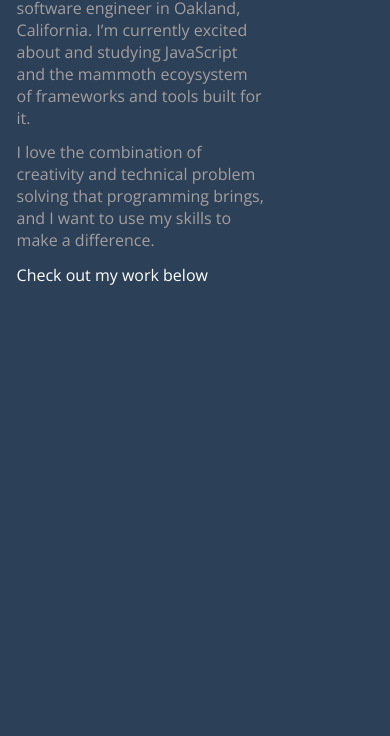
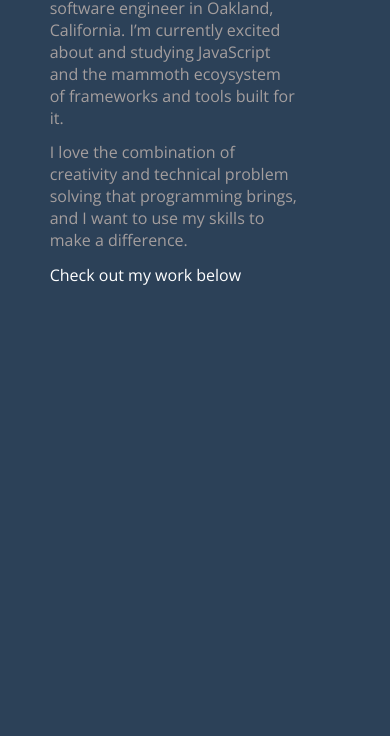
Before and after one commit to kjswalls/portfolio, a website: page views/index.html in a window 390 px wide. Shown: the part 183-919 px from the top of the page. Drawn offline with nearby package versions, Linux system fonts and the light colour scheme.

Commit message:
Adjusted mobile landing left-margin.

```diff
--- a/public/css/styles.css
+++ b/public/css/styles.css
@@ -258,7 +258,8 @@ p {
     .landing-wrapper {
         max-width: 700px;
         width: 75%;
-        margin: 5% auto 0 5%;
+        margin-top: 5%;
+        margin-left: 15%;
     }
 
     .welcome-head {
```
